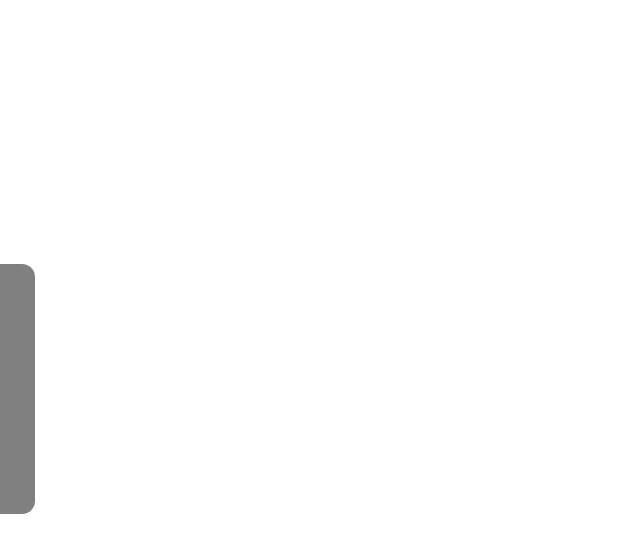
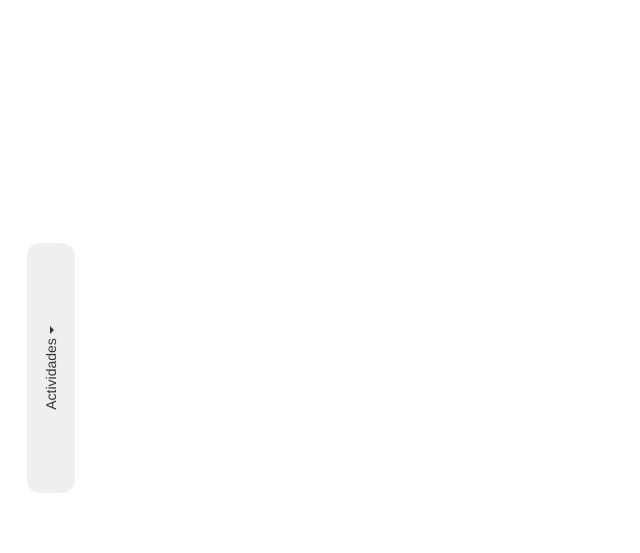
Before and after one commit to Bichotas/SkyTools_P-TECH, a Flask app: page / in a window 1280 px wide. Shown: the part 56-609 px from the top of the page, without its empty margins (0-640 px from the left). Run offline with Flask 2, Linux system fonts and the light colour scheme; some libraries are stand-ins or nearby versions.

Commit message:
Se cambio el div por un boton
Esto lo que va a ser es que pique en el boto, mostrar el menu, otra
alternativa para hacer esta barra de actividades es usar las
animaciones, pero creo que va a ser el ultimo recurso

```diff
--- a/templates/layout.html
+++ b/templates/layout.html
@@ -54,6 +54,52 @@
         width: 200px;
         height: 500px;
       }
+
+/**
+      .showme{
+        position: absolute;
+        width: 48px;
+        height: 250px;
+        background-color: gray;
+        border-radius: 13px;
+        top: 40%;
+        left: -1%;
+        color: white;
+      }
+
+      .showhim:hover .showme{
+        display: block;
+        position: absolute;
+        width: 200px;
+        height: 500px;
+        color: white;
+      }
+**/
+
+
+      .owo{
+        position: absolute;
+        top: 50%;
+        left: -5.75%;
+
+      }
+      .rotates{
+        transform: rotate(-90deg);
+        width: 250px;
+        height: 48px;
+        border-radius: 13px;
+
+      }
+
+      .sing{
+        position: absolute;
+        transform: rotate(-90deg);
+        width: 320px;
+        height: 58px;
+        border-radius: 13px;
+        left: 2%;
+      }
+
     {% block styles %}
 
 
@@ -92,8 +138,31 @@
       <!-- Pestaña de Actividades -->
 
 
+<!--
+      <div class="contenedor-actividades">
+        <div>
+          <button>unu</button>
+        </div>
+      </div>
+-->
+<!--
+  <div class="showhim">
+    <div class="showme">Hi</div>
+  </div>
+-->
 
-      <div class="contenedor-actividades"></div>
+
+<div class="btn-group owo">
+  <button type="button" class="btn brn-defaul dropdown-toggle rotates" data-toggle="dropdown">
+    Actividades <span class="caret"></span>
+  </button>
+  <ul class="dropdown-menu sing" role="cat">
+    <li class="soso"><a href="#">Acción #1</a></li>
+
+  </ul>
+</div>
+
+
     {% block body %}
 
 
```
